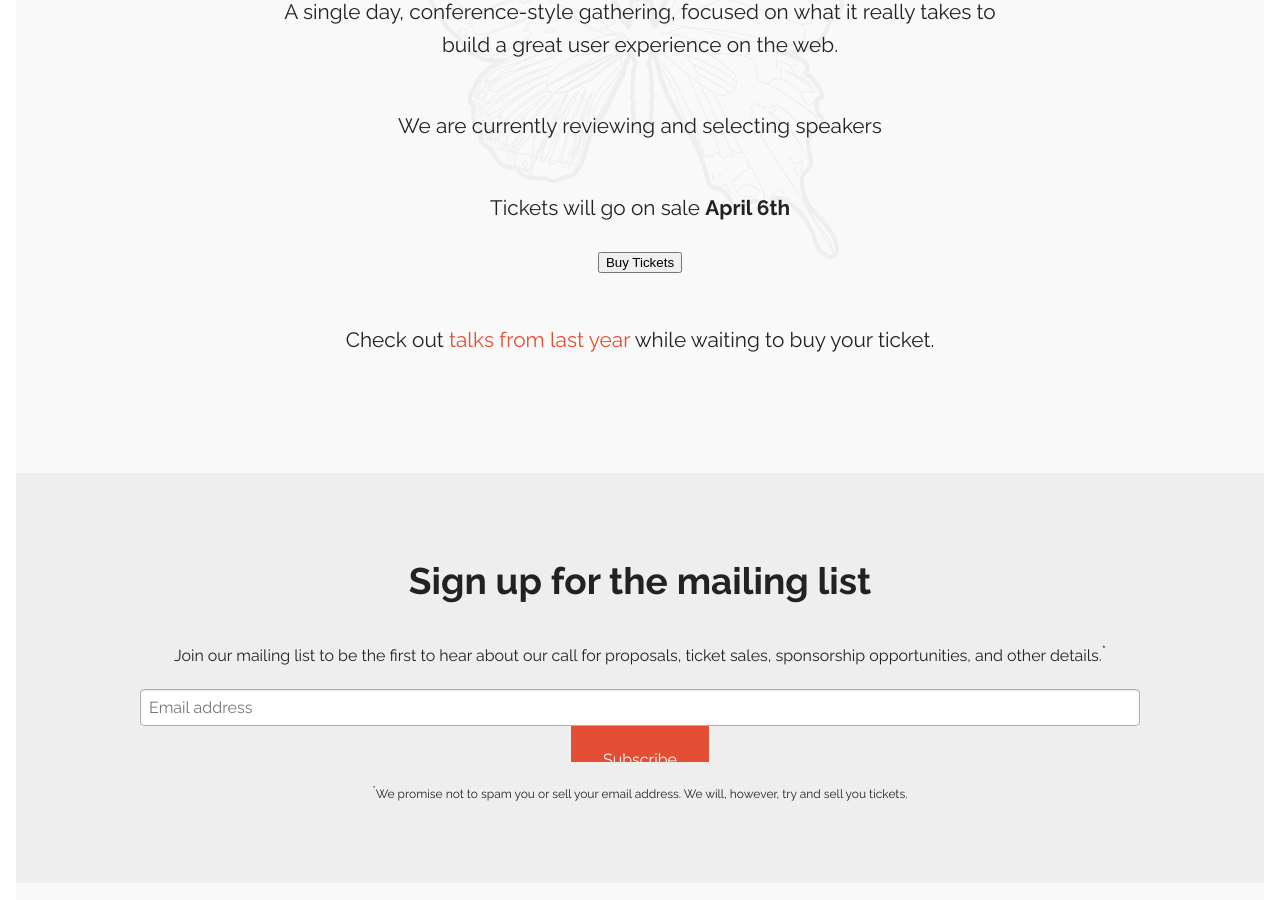
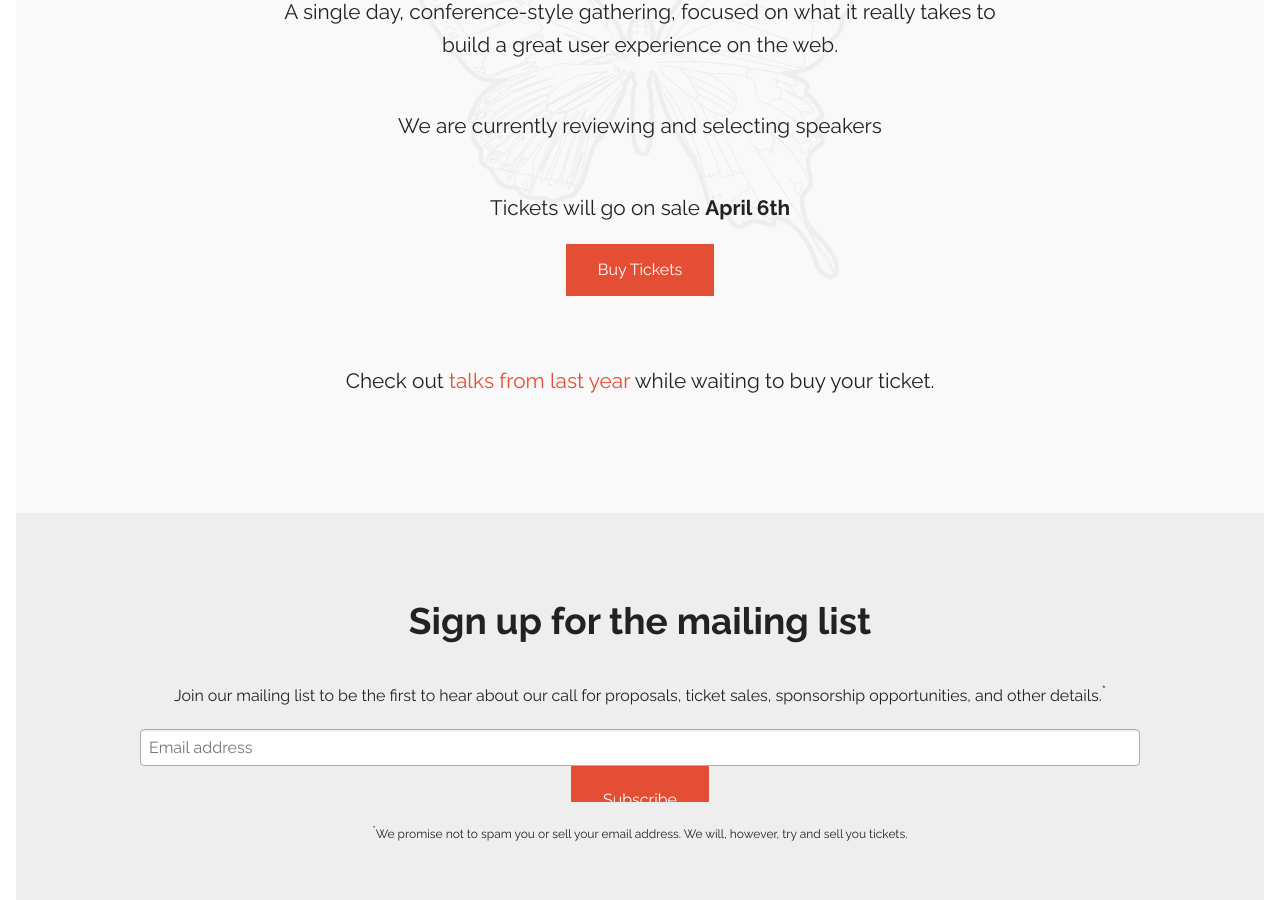
Before and after one commit to AgilionApps/ux-burlington-2017, a Jekyll site: the page built from index.html, in a window 1280 px wide and 900 px high, scrolled down 400 px. Built offline with Jekyll 4.4.1, drawn with Linux system fonts in a browser that asks for light colours; some web fonts are replaced; comment, search, counter and statistics services are not loaded.

Commit message:
button tag

```diff
--- a/index.html
+++ b/index.html
@@ -16,7 +16,7 @@
     <p>We are currently reviewing and selecting speakers</p>
     <p>Tickets will go on sale <b>April 6th</b></p>
 
-    <input type="button" class="button-lrg" onclick="location.href='https://ti.to/ux-burlington/2017';" value="Buy Tickets" />
+    <button class="button-lrg" onclick="location.href='https://ti.to/ux-burlington/2017';">Buy Tickets</button>
 
     <p>Check out <a href="https://vimeo.com/album/4035061">talks from last year</a> while waiting to buy your ticket.</p>
 
```
